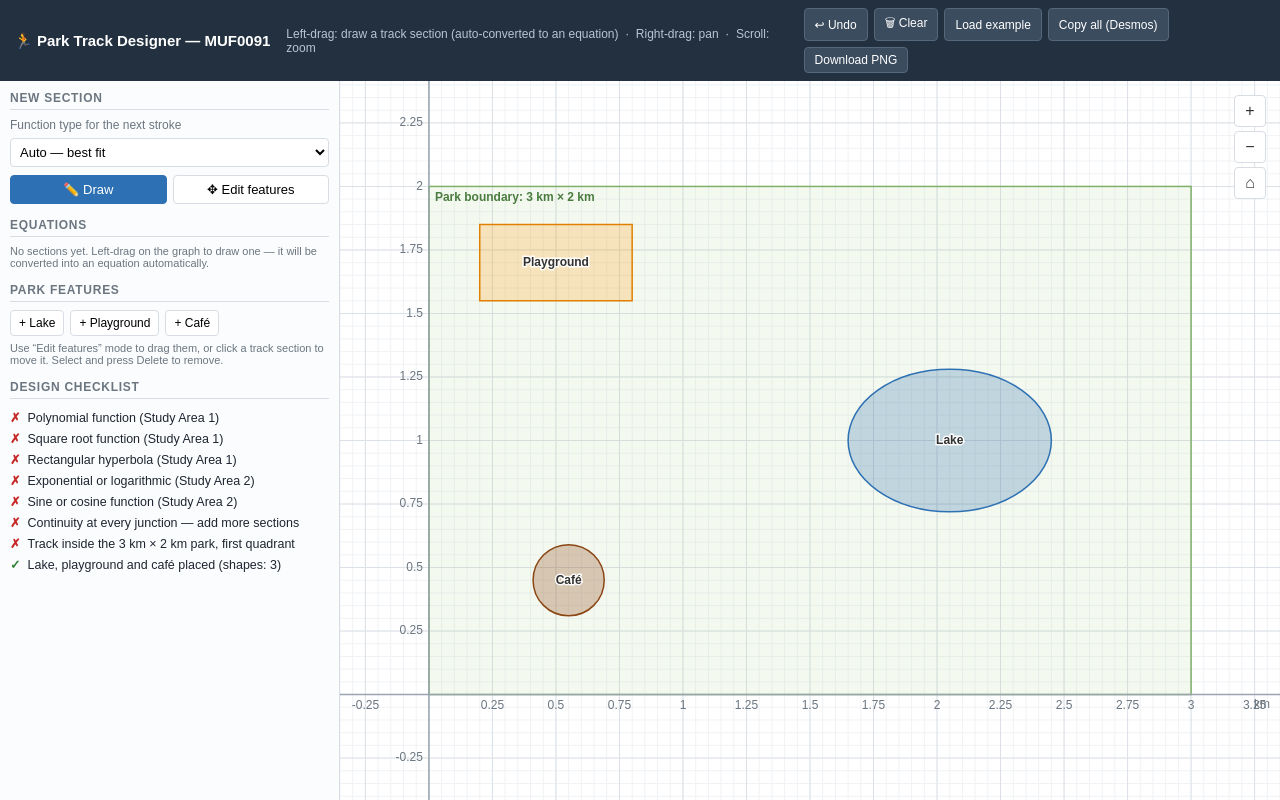
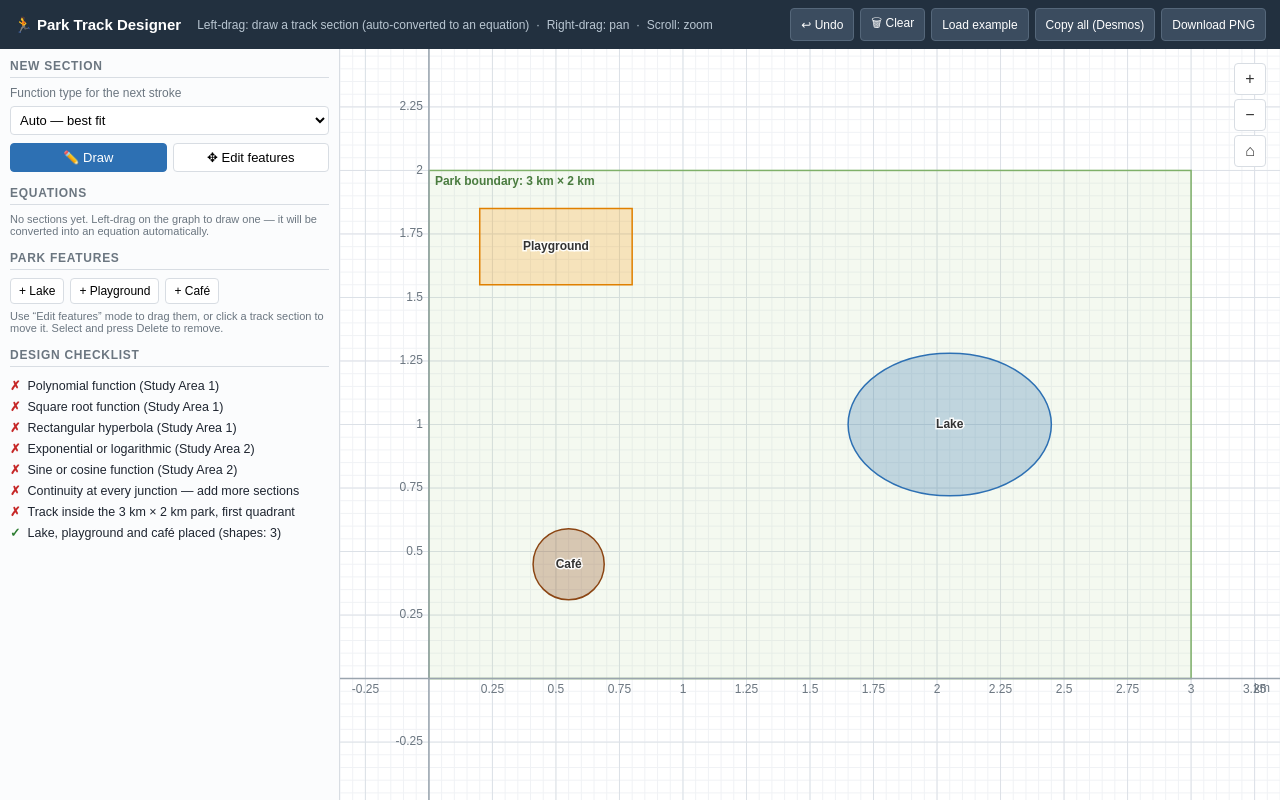
Before and after one commit to garbagecaninagarbagecan/Draw-to-formula, a plain HTML site: page index.html in a window 1280 px wide. Drawn offline with Linux system fonts and the light colour scheme.

Commit message:
Remove course references from page title and header

```diff
--- a/index.html
+++ b/index.html
@@ -3,7 +3,7 @@
 <head>
 <meta charset="utf-8">
 <meta name="viewport" content="width=device-width, initial-scale=1">
-<title>Park Track Designer — MUF0091 Group Application Task</title>
+<title>Park Track Designer</title>
 <style>
   :root {
     --border: #d8dde3;
@@ -169,7 +169,7 @@
 </head>
 <body>
 <header>
-  <div class="title">🏃 Park Track Designer — MUF0091</div>
+  <div class="title">🏃 Park Track Designer</div>
   <div class="hint">Left-drag: draw a track section (auto-converted to an equation) &nbsp;·&nbsp; Right-drag: pan &nbsp;·&nbsp; Scroll: zoom</div>
   <div class="actions">
     <button id="btnUndo">↩ Undo</button>
```
